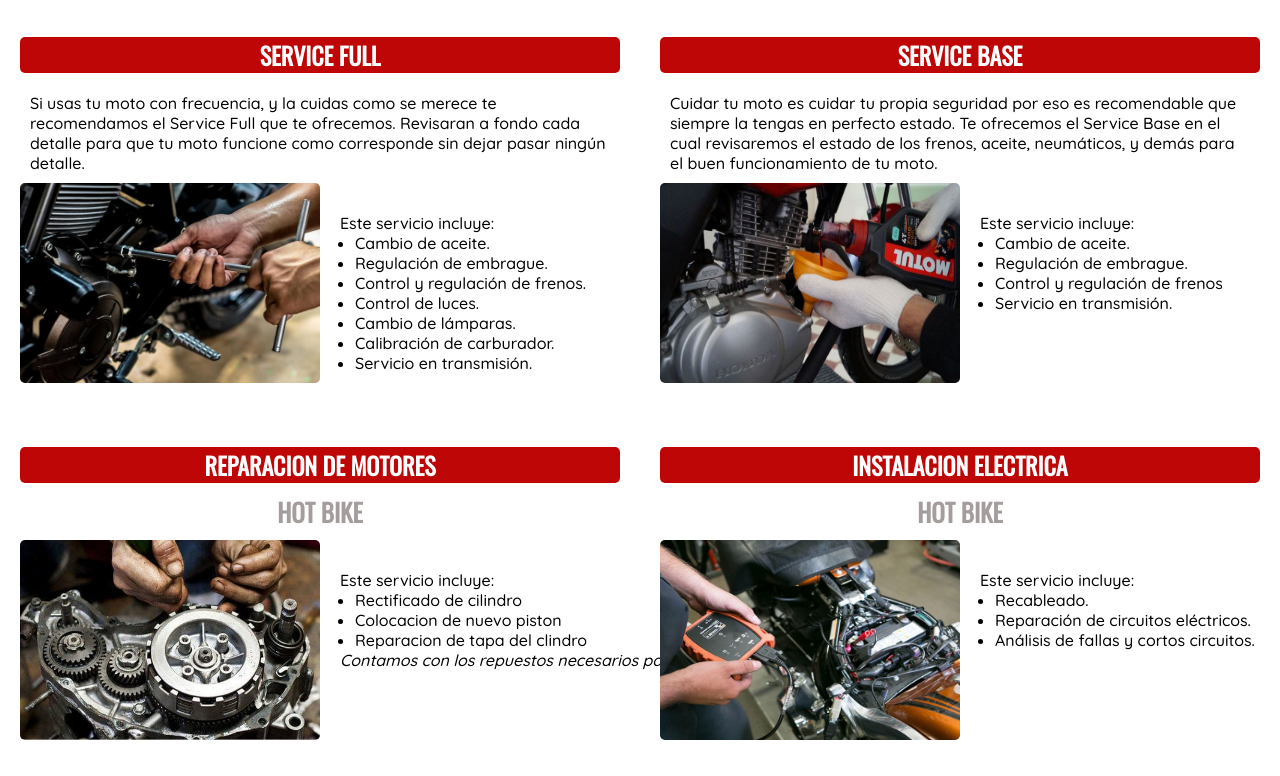
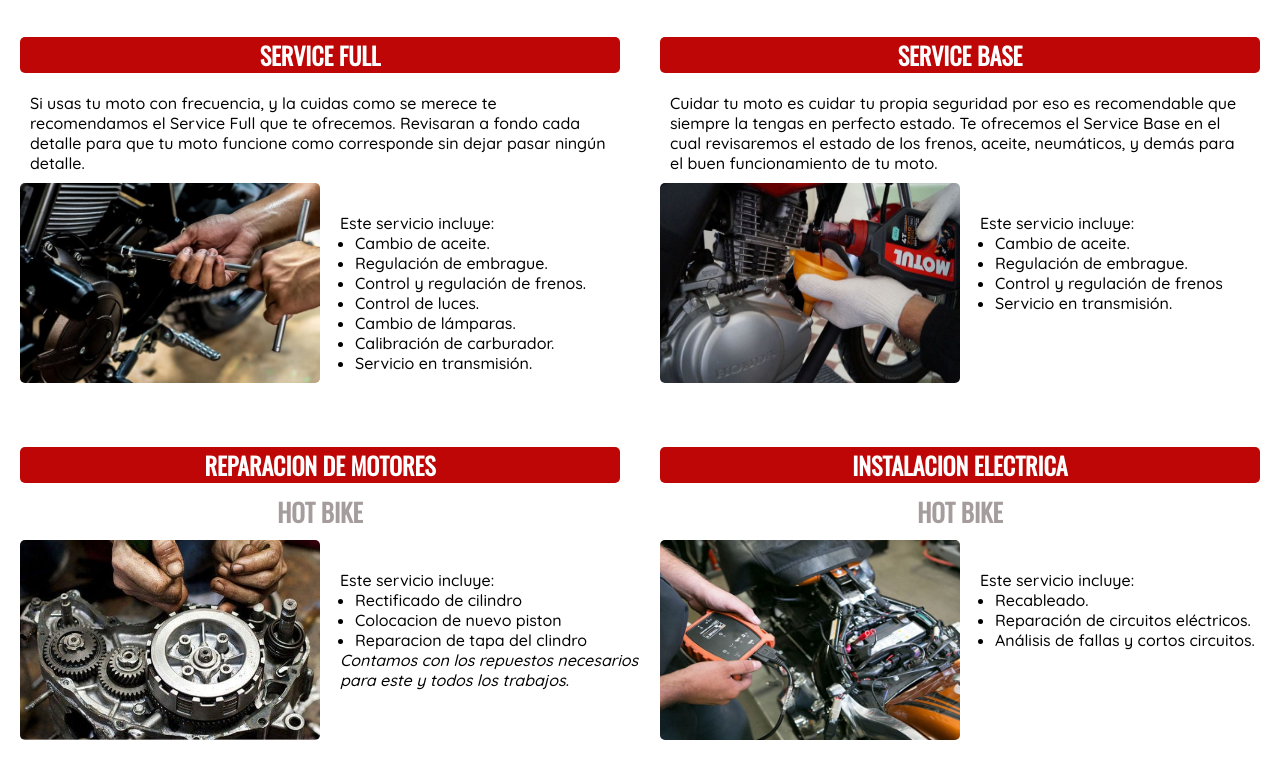
Before and after one commit to Omardvp/Proyecto_Final_Taller_de_Motos_Omar_Martinez, a website: page pages/servicios.html in a window 1280 px wide. Shown: the part 176-952 px from the top of the page. Drawn offline with nearby package versions, Linux system fonts and the light colour scheme; a web font is replaced by a local one.

Commit message:
tercer commit/edite seccion servicios

```diff
--- a/pages/servicios.html
+++ b/pages/servicios.html
@@ -84,7 +84,7 @@
                   <li>Rectificado de cilindro</li>
                   <li>Colocacion de nuevo piston</li>
                   <li>Reparacion de tapa del clindro</li>
-                  <p> <span> Contamos con los repuestos necesarios para este y todos los trabajos.</span></p>
+                  <p> <span> Contamos con los repuestos necesarios <br> para este y todos los trabajos.</span></p>
                 </ul>
               </article>
               </div>
```
